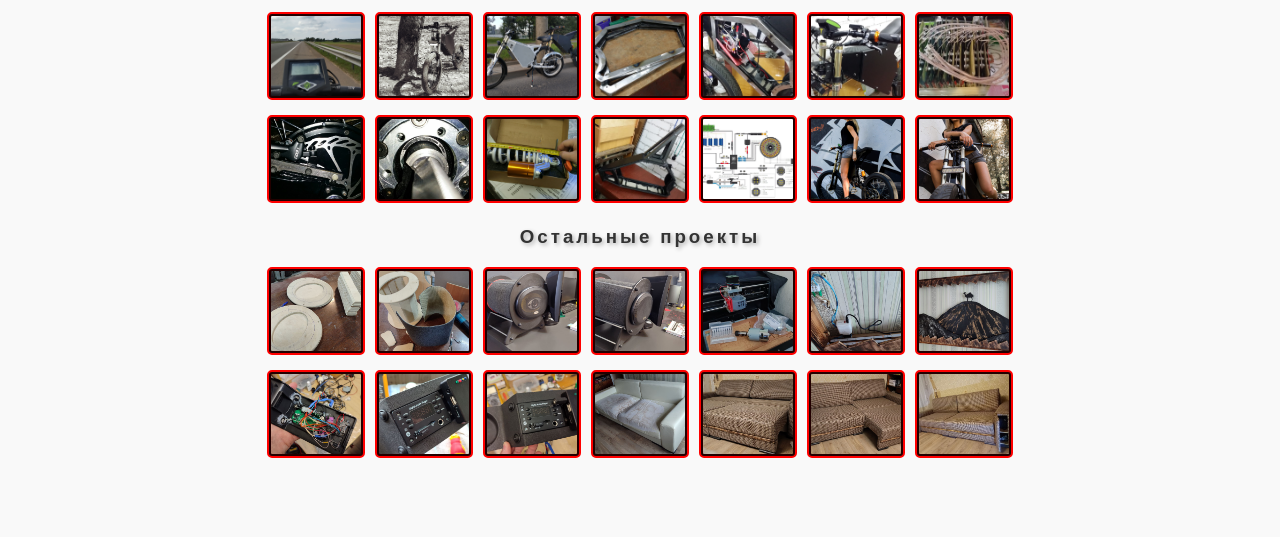
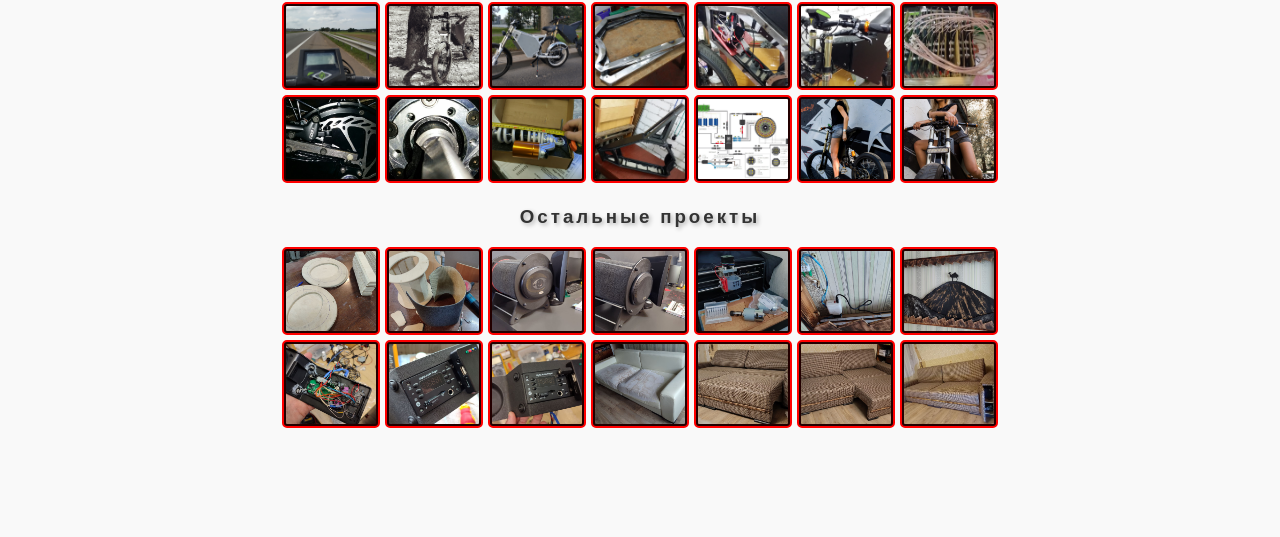
Before and after one commit to velotes-com/velotes-com.github.io, a plain HTML site: page pages/photogallery.html in a window 1280 px wide. Shown: the part 637-1174 px from the top of the page. Drawn offline with nearby package versions, Linux system fonts and the light colour scheme.

Commit message:
Update photogallery.html

```diff
--- a/pages/photogallery.html
+++ b/pages/photogallery.html
@@ -240,8 +240,8 @@
 
     <style>  /* CSS */
         .gallery-container { text-align: center; }
-        .gallery-row { display: flex; flex-wrap: wrap; justify-content: center; gap: 10px; /* Уменьшаем расстояние между фото */
-                     margin-bottom: 15px; /* Добавляем пространство между рядами */}
+        .gallery-row { display: flex; flex-wrap: wrap; justify-content: center; gap: 5px; /* Уменьшаем расстояние между фото */
+                     margin-bottom: 5px; /* Добавляем пространство между рядами */}
         .gallery-row img {
             width: 90px; /* Чуть уменьшаем ширину */
             height: 80px; /* Немного уменьшаем высоту */
@@ -249,7 +249,7 @@
             border: 2px solid #ff0000; /* Красная окантовка */
             border-radius: 5px; /* Немного закругляем углы */
             padding: 2px; /* Добавляем отступ внутри рамки */
-            flex-shrink: 1; /*Дать возможность изображением сжиматься при нехватке места Добавь это в .gallery-row img: */
+            flex-shrink: 1; /*Дать возможность изображением сжиматься при нехватке места */
             background-color: #220000; /* Тёмно-красный фон */
             cursor: pointer;
             transition: transform 0.2s, box-shadow 0.2s;
```
